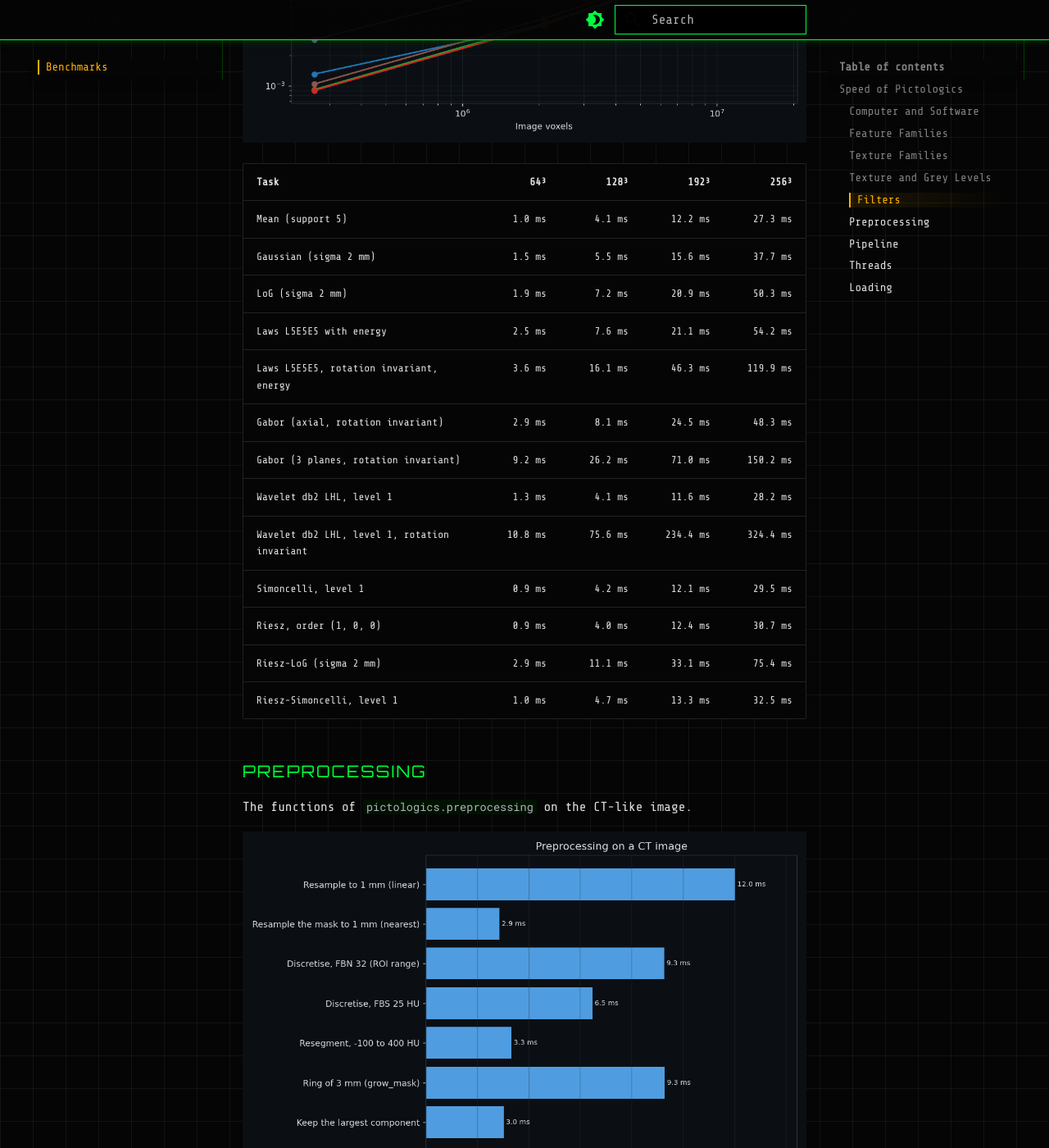
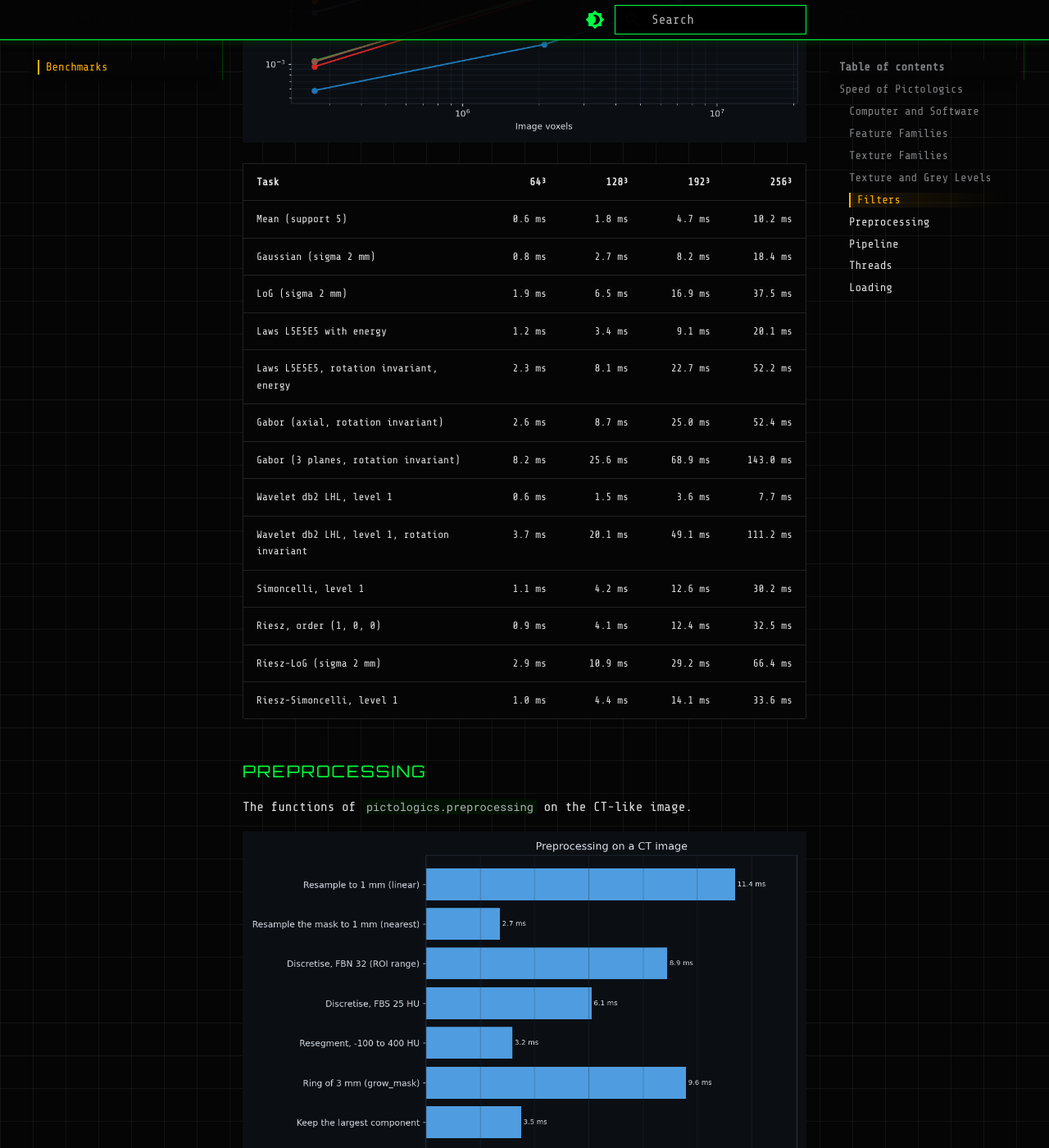
Before and after one commit to martonkolossvary/pictologics, an MkDocs documentation site: the page built from docs/benchmarks.md, in a window 1280 px wide and 1400 px high, scrolled down 4553 px. Shown: the whole window at 82% size. Built offline with MkDocs 1.6.1 and Material for MkDocs 9.7.7, drawn with Linux system fonts in a browser that asks for light colours; comment, search, counter and statistics services are not loaded; some of the changed text lies outside the part shown.

Commit message:
release: Set the 0.8.0 date and refresh the docs and the speed page

```diff
--- a/docs/benchmarks.md
+++ b/docs/benchmarks.md
@@ -2,7 +2,7 @@
 
 ## Speed of Pictologics
 
-This page gives the speed of Pictologics 0.7.1 on one computer. A later version of this page will compare more programs, data sets and computers.
+This page gives the speed of Pictologics 0.8.0 on one computer. A later version of this page will compare more programs, data sets and computers.
 
 !!! info "How we measured"
     - **Data**: synthetic and seeded. Correlated noise with blob-shaped ROIs (with holes) for the features; normal noise cubes of 1 mm voxels for the filters; a CT-like image of 512 × 512 × 200 voxels (0.7 × 0.7 × 1.25 mm: air, a body of soft tissue with noise, a lesion of 20 mm radius of 54,746 voxels) for the preprocessing, the pipeline and the loaders.
@@ -15,7 +15,7 @@
 - **Hardware**: Apple M4 Pro, 14 cores, 48 GB
 - **OS**: macOS 27.0.1 (arm64)
 - **Python**: 3.12.10
-- **Core deps**: pictologics 0.7.1, numpy 2.5.3, scipy 1.17.0, numba 0.67.0, pandas 2.3.3, matplotlib 3.10.7
+- **Core deps**: pictologics 0.8.0, numpy 2.5.3, scipy 1.17.0, numba 0.67.0, pandas 2.3.3, matplotlib 3.10.7
 - **BLAS/LAPACK**: Apple Accelerate (from `numpy.show_config()`)
 - **Numba threads**: 10
 
@@ -27,13 +27,13 @@
 
 | Task | 25³ | 50³ | 75³ | 100³ | 150³ |
 |:--|--:|--:|--:|--:|--:|
-| Intensity (first order) | 0.0 ms | 0.2 ms | 0.7 ms | 1.7 ms | 3.7 ms |
-| Intensity histogram | 0.1 ms | 1.4 ms | 3.5 ms | 8.1 ms | 21.9 ms |
-| Intensity-volume histogram | 0.1 ms | 0.7 ms | 1.9 ms | 5.3 ms | 14.0 ms |
-| Morphology | 0.6 ms | 1.7 ms | 2.9 ms | 4.4 ms | 9.6 ms |
-| Local intensity (peaks) | 1.4 ms | 3.2 ms | 9.7 ms | 24.3 ms | 66.1 ms |
-| Spatial intensity (Moran's I, Geary's C) | 1.9 ms | 8.0 ms | 23.9 ms | 58.8 ms | 189.0 ms |
-| Texture (all 6 families) | 1.1 ms | 2.5 ms | 5.3 ms | 10.2 ms | 27.4 ms |
+| Intensity (first order) | 0.0 ms | 0.3 ms | 0.7 ms | 1.9 ms | 4.0 ms |
+| Intensity histogram | 0.0 ms | 0.1 ms | 0.2 ms | 0.2 ms | 0.3 ms |
+| Intensity-volume histogram | 0.0 ms | 0.1 ms | 0.3 ms | 0.8 ms | 2.0 ms |
+| Morphology | 0.3 ms | 1.0 ms | 1.6 ms | 2.2 ms | 4.5 ms |
+| Local intensity (peaks) | 0.3 ms | 1.9 ms | 5.0 ms | 11.8 ms | 31.2 ms |
+| Spatial intensity (Moran's I, Geary's C) | 1.2 ms | 6.1 ms | 12.8 ms | 30.5 ms | 92.0 ms |
+| Texture (all 6 families) | 1.0 ms | 2.6 ms | 4.5 ms | 8.4 ms | 20.0 ms |
 
 ### Texture Families
 
@@ -43,12 +43,12 @@
 
 | Task | 25³ | 50³ | 75³ | 100³ | 150³ |
 |:--|--:|--:|--:|--:|--:|
-| GLCM | 0.3 ms | 0.6 ms | 1.3 ms | 2.2 ms | 5.9 ms |
-| GLRLM | 0.3 ms | 0.8 ms | 1.8 ms | 3.9 ms | 10.8 ms |
-| GLSZM | 0.3 ms | 1.0 ms | 1.9 ms | 3.5 ms | 9.2 ms |
-| GLDZM | 0.3 ms | 1.4 ms | 2.4 ms | 4.4 ms | 11.4 ms |
-| NGTDM | 0.3 ms | 0.4 ms | 0.7 ms | 1.1 ms | 2.4 ms |
-| NGLDM | 0.3 ms | 0.5 ms | 0.6 ms | 0.9 ms | 2.6 ms |
+| GLCM | 0.3 ms | 0.6 ms | 1.1 ms | 1.7 ms | 3.5 ms |
+| GLRLM | 0.3 ms | 0.7 ms | 1.3 ms | 2.6 ms | 6.7 ms |
+| GLSZM | 0.3 ms | 0.9 ms | 1.7 ms | 3.7 ms | 8.5 ms |
+| GLDZM | 0.4 ms | 1.4 ms | 2.5 ms | 4.5 ms | 10.7 ms |
+| NGTDM | 0.2 ms | 0.4 ms | 0.6 ms | 1.0 ms | 2.4 ms |
+| NGLDM | 0.3 ms | 0.4 ms | 0.6 ms | 1.0 ms | 2.1 ms |
 
 ### Texture and Grey Levels
 
@@ -58,7 +58,7 @@
 
 | Task | 8 levels | 16 levels | 32 levels | 64 levels | 128 levels | 256 levels |
 |:--|--:|--:|--:|--:|--:|--:|
-| Texture (all 6 families) | 6.0 ms | 5.5 ms | 5.2 ms | 5.1 ms | 5.5 ms | 6.9 ms |
+| Texture (all 6 families) | 4.7 ms | 4.8 ms | 4.5 ms | 4.7 ms | 5.3 ms | 6.4 ms |
 
 ### Filters
 
@@ -70,19 +70,19 @@
 
 | Task | 64³ | 128³ | 192³ | 256³ |
 |:--|--:|--:|--:|--:|
-| Mean (support 5) | 1.0 ms | 4.1 ms | 12.2 ms | 27.3 ms |
-| Gaussian (sigma 2 mm) | 1.5 ms | 5.5 ms | 15.6 ms | 37.7 ms |
-| LoG (sigma 2 mm) | 1.9 ms | 7.2 ms | 20.9 ms | 50.3 ms |
-| Laws L5E5E5 with energy | 2.5 ms | 7.6 ms | 21.1 ms | 54.2 ms |
-| Laws L5E5E5, rotation invariant, energy | 3.6 ms | 16.1 ms | 46.3 ms | 119.9 ms |
-| Gabor (axial, rotation invariant) | 2.9 ms | 8.1 ms | 24.5 ms | 48.3 ms |
-| Gabor (3 planes, rotation invariant) | 9.2 ms | 26.2 ms | 71.0 ms | 150.2 ms |
-| Wavelet db2 LHL, level 1 | 1.3 ms | 4.1 ms | 11.6 ms | 28.2 ms |
-| Wavelet db2 LHL, level 1, rotation invariant | 10.8 ms | 75.6 ms | 234.4 ms | 324.4 ms |
-| Simoncelli, level 1 | 0.9 ms | 4.2 ms | 12.1 ms | 29.5 ms |
-| Riesz, order (1, 0, 0) | 0.9 ms | 4.0 ms | 12.4 ms | 30.7 ms |
-| Riesz-LoG (sigma 2 mm) | 2.9 ms | 11.1 ms | 33.1 ms | 75.4 ms |
-| Riesz-Simoncelli, level 1 | 1.0 ms | 4.7 ms | 13.3 ms | 32.5 ms |
+| Mean (support 5) | 0.6 ms | 1.8 ms | 4.7 ms | 10.2 ms |
+| Gaussian (sigma 2 mm) | 0.8 ms | 2.7 ms | 8.2 ms | 18.4 ms |
+| LoG (sigma 2 mm) | 1.9 ms | 6.5 ms | 16.9 ms | 37.5 ms |
+| Laws L5E5E5 with energy | 1.2 ms | 3.4 ms | 9.1 ms | 20.1 ms |
+| Laws L5E5E5, rotation invariant, energy | 2.3 ms | 8.1 ms | 22.7 ms | 52.2 ms |
+| Gabor (axial, rotation invariant) | 2.6 ms | 8.7 ms | 25.0 ms | 52.4 ms |
+| Gabor (3 planes, rotation invariant) | 8.2 ms | 25.6 ms | 68.9 ms | 143.0 ms |
+| Wavelet db2 LHL, level 1 | 0.6 ms | 1.5 ms | 3.6 ms | 7.7 ms |
+| Wavelet db2 LHL, level 1, rotation invariant | 3.7 ms | 20.1 ms | 49.1 ms | 111.2 ms |
+| Simoncelli, level 1 | 1.1 ms | 4.2 ms | 12.6 ms | 30.2 ms |
+| Riesz, order (1, 0, 0) | 0.9 ms | 4.1 ms | 12.4 ms | 32.5 ms |
+| Riesz-LoG (sigma 2 mm) | 2.9 ms | 10.9 ms | 29.2 ms | 66.4 ms |
+| Riesz-Simoncelli, level 1 | 1.0 ms | 4.4 ms | 14.1 ms | 33.6 ms |
 
 ### Preprocessing
 
@@ -92,13 +92,13 @@
 
 | Task | Time (median) | Fastest | Slowest |
 |:--|--:|--:|--:|
-| Resample to 1 mm (linear) | 12.0 ms | 11.8 ms | 12.1 ms |
-| Resample the mask to 1 mm (nearest) | 2.9 ms | 2.7 ms | 3.1 ms |
-| Discretise, FBN 32 (ROI range) | 9.3 ms | 9.2 ms | 9.6 ms |
-| Discretise, FBS 25 HU | 6.5 ms | 6.3 ms | 6.6 ms |
-| Resegment, -100 to 400 HU | 3.3 ms | 3.2 ms | 3.5 ms |
-| Ring of 3 mm (grow_mask) | 9.3 ms | 9.0 ms | 9.7 ms |
-| Keep the largest component | 3.0 ms | 2.9 ms | 3.4 ms |
+| Resample to 1 mm (linear) | 11.4 ms | 11.4 ms | 11.4 ms |
+| Resample the mask to 1 mm (nearest) | 2.7 ms | 2.6 ms | 2.8 ms |
+| Discretise, FBN 32 (ROI range) | 8.9 ms | 8.8 ms | 9.3 ms |
+| Discretise, FBS 25 HU | 6.1 ms | 6.0 ms | 6.1 ms |
+| Resegment, -100 to 400 HU | 3.2 ms | 3.2 ms | 3.3 ms |
+| Ring of 3 mm (grow_mask) | 9.6 ms | 9.5 ms | 9.8 ms |
+| Keep the largest component | 3.5 ms | 3.3 ms | 3.8 ms |
 
 ### Pipeline
 
@@ -108,10 +108,10 @@
 
 | Task | Time (median) | Fastest | Slowest |
 |:--|--:|--:|--:|
-| run(): one standard configuration (standard_fbn_32) | 11.7 ms | 11.2 ms | 12.6 ms |
-| run(): the 6 standard configurations | 44.5 ms | 43.2 ms | 45.1 ms |
-| run(): resample to 1 mm, LoG, intensity | 31.5 ms | 31.2 ms | 31.9 ms |
-| run_rois(): 20 ROIs, intensity and morphology at 1 mm | 19.1 ms | 18.3 ms | 19.6 ms |
+| run(): one standard configuration (standard_fbn_32) | 9.8 ms | 9.4 ms | 10.3 ms |
+| run(): the 6 standard configurations | 34.3 ms | 33.8 ms | 34.5 ms |
+| run(): resample to 1 mm, LoG, intensity | 17.0 ms | 16.7 ms | 17.5 ms |
+| run_rois(): 20 ROIs, intensity and morphology at 1 mm | 18.3 ms | 18.1 ms | 18.7 ms |
 
 ### Threads
 
@@ -121,11 +121,11 @@
 
 | Task | Time (median) | Fastest | Slowest |
 |:--|--:|--:|--:|
-| 1 thread | 28.3 ms | 27.8 ms | 28.6 ms |
-| 2 threads | 18.7 ms | 18.3 ms | 19.9 ms |
-| 4 threads | 13.7 ms | 13.0 ms | 14.2 ms |
-| 8 threads | 11.4 ms | 11.2 ms | 12.1 ms |
-| 10 threads | 11.2 ms | 10.6 ms | 11.4 ms |
+| 1 thread | 23.2 ms | 23.1 ms | 24.0 ms |
+| 2 threads | 15.8 ms | 15.2 ms | 16.2 ms |
+| 4 threads | 11.4 ms | 11.0 ms | 11.5 ms |
+| 8 threads | 9.5 ms | 9.3 ms | 9.9 ms |
+| 10 threads | 9.7 ms | 9.1 ms | 10.2 ms |
 
 ### Loading
 
@@ -135,6 +135,6 @@
 
 | Task | Time (median) | Fastest | Slowest |
 |:--|--:|--:|--:|
-| NIfTI, gzip (.nii.gz) | 175.1 ms | 173.4 ms | 178.3 ms |
-| NIfTI (.nii) | 17.9 ms | 17.6 ms | 29.9 ms |
-| DICOM series (200 files) | 81.8 ms | 79.1 ms | 288.9 ms |
+| NIfTI, gzip (.nii.gz) | 181.8 ms | 179.5 ms | 186.6 ms |
+| NIfTI (.nii) | 22.3 ms | 21.5 ms | 32.0 ms |
+| DICOM series (200 files) | 81.7 ms | 80.3 ms | 82.9 ms |
```
Also changed, not shown: CHANGELOG.md (+68 -0 lines), README.md (+15 -13 lines), docs/CHANGELOG.md (+2 -1 lines), docs/ibsi2_compliance.md (+19 -19 lines), docs/ibsi2_phase2_compliance.md (+1 -1 lines), docs/index.md (+9 -7 lines), docs/assets/benchmarks/features.png, docs/assets/benchmarks/filters_convolution.png, docs/assets/benchmarks/filters_wavelet.png, docs/assets/benchmarks/loading.png, docs/assets/benchmarks/pipeline.png, docs/assets/benchmarks/preprocessing.png, docs/assets/benchmarks/texture_families.png, docs/assets/benchmarks/texture_grey_levels.png, 3 more files.
